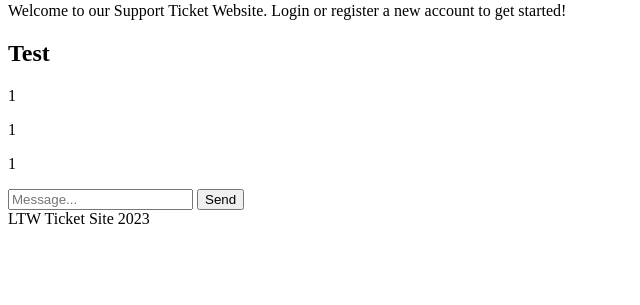
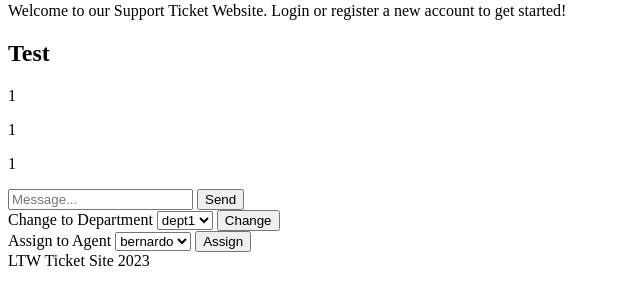
Before and after one commit to 6ernardo/feup-LTW-proj, a PHP site: page /pages/ticket.php?id=1 in a window 1280 px wide. Shown: the part 133-438 px from the top of the page, without its empty margins (0-640 px from the left). Run offline with PHP 8.4, Linux system fonts and the light colour scheme; data comes from the database, SQL or seed files in the repository; both versions use the stored data as it was after the commit.

Commit message:
Change dept and agent of tickets

```diff
--- a/database/classes/user.class.php
+++ b/database/classes/user.class.php
@@ -58,5 +58,18 @@
             }
             else return null;
         }
+
+        static function getAgents(PDO $db) : array {
+            $stmt = $db->prepare('SELECT * FROM users WHERE role_id < 3');
+            $stmt->execute();
+
+            $agents = array();
+
+            while($agent = $stmt->fetch()){
+                $agents[] = new User($agent['id'], $agent['username'], $agent['email'], $agent['role_id']);
+            }
+
+            return $agents;
+        }
     }
 ?>
--- a/pages/ticket.php
+++ b/pages/ticket.php
@@ -13,13 +13,23 @@ require_once('../templates/ticket.tpl.php');
 
 require_once('../database/classes/ticket.class.php');
 require_once('../database/classes/inquiry.class.php');
+require_once('../database/classes/department.class.php');
+require_once('../database/classes/user.class.php');
 
 $ticket = Ticket::getTicket($db, intval($_GET['id']));
 $inquiries = Inquiry::getTicketInquiries($db, intval($_GET['id']));
+$departments = Department::getDepartments($db);
+$agents = User::getAgents($db);
+
 
 drawHeader($session);
 drawTicketInfo($ticket);
 drawTicketInquirySection($ticket, $inquiries);
+
+if($session->getRole()<3){
+    drawAgentTicketTools($ticket, $departments, $agents);
+}
+
 drawFooter();
 
 ?>
--- a/templates/ticket.tpl.php
+++ b/templates/ticket.tpl.php
@@ -31,10 +31,11 @@
     <li>Status</li>
 </ul>
 <?php foreach($tickets as $ticket) { ?>
-    <ul>
+    <ul><a href="../pages/ticket.php?id=<?=$ticket->id?>">
         <li><?=$ticket->subject?></li>
         <li><?=$ticket->department_id?></li>
         <li><?=$ticket->status_id?></li>
+    </a>
     </ul>
 <?php } ?>
 <?php } ?>
@@ -44,6 +45,7 @@
     <p><?=$ticket->submitter_id?></p>
     <p><?=$ticket->department_id?></p>
     <p><?=$ticket->status_id?></p>
+    <p><?=$ticket->assignee_id?></p>
     <p><?=$ticket->content?></p>
 <?php } ?>
 
@@ -57,3 +59,28 @@
         <button type="submit" name="submit_inquiry">Send</button>
     </form>
 <?php } ?>
+
+<?php function drawAgentTicketTools(Ticket $ticket, array $departments, array $agents) { ?>
+    <form action="../actions/action_change_department.php?id=<?=$ticket->id?>" method="POST">
+        <label>
+            Change to Department
+            <select name="department">
+                <?php foreach($departments as $dept) { ?>
+                    <option value="<?=$dept->id?>"><?=$dept->name?></option>
+                <?php } ?>
+            </select>
+            <button type="submit" name="submit_dept_change">Change</button>
+        </label>
+    </form>
+    <form action="../actions/action_assign_agent.php?id=<?=$ticket->id?>" method="POST">
+        <label>
+            Assign to Agent
+            <select name="agent">
+                <?php foreach($agents as $agent) { ?>
+                    <option value="<?=$agent->id?>"><?=$agent->username?></option>
+                <?php } ?>
+            </select>
+            <button type="submit" name="submit_agent_assign">Assign</button>
+        </label>
+    </form>
+<?php } ?>
```
Also changed, not shown: actions/action_assign_agent.php (added, +20 -0 lines), actions/action_change_department.php (added, +19 -0 lines), README.md, database/database.db.
